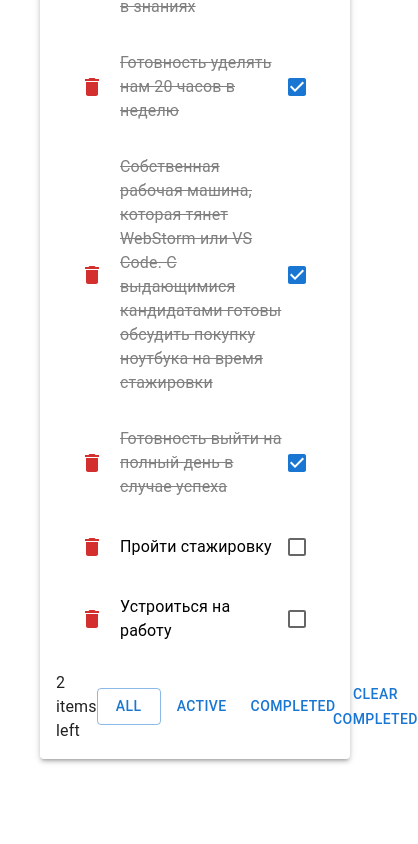
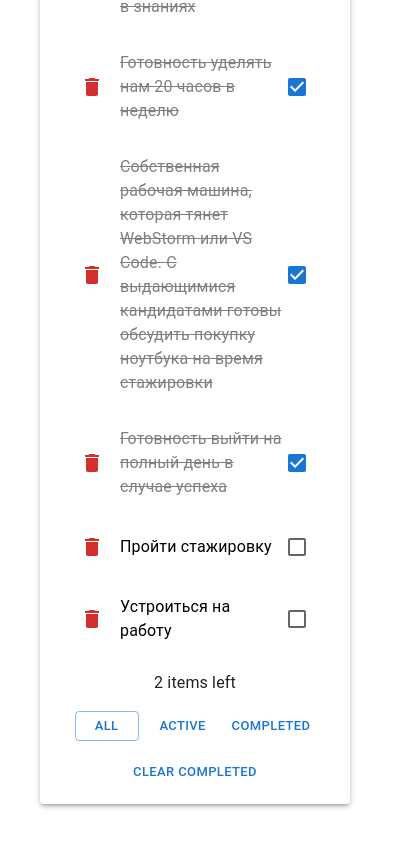
Before and after one commit to dr-daud/test-mindbox, a React (Vite) app: page / in a window 390 px wide. Shown: the part 846-1690 px from the top of the page, 418 px wide, since content can reach past the window. Before the commit the page ends 1645 px from the top, so only its background shows below. Built offline with nearby package versions, Linux system fonts and the light colour scheme.

Commit message:
adapted for mobile

```diff
--- a/src/App.tsx
+++ b/src/App.tsx
@@ -10,47 +10,44 @@ import { useState } from "react";
 
 import TasksList from "./components/TasksList";
 import TodoFooter from "./components/Footer";
-import type { TFilter } from "./types/types";
-import { TASKS } from "./constants/constants";
+import type { TFilter } from "./types";
+import { TASKS } from "./constants";
+import {
+	addTask,
+	toggleTask,
+	clearCompleted,
+	deleteTask,
+	filterTasks,
+	getRemainingCount,
+} from "./utils/taskUtils";
 
 const App = () => {
 	const [tasks, setTasks] = useState(TASKS);
 	const [filter, setFilter] = useState<TFilter>("all");
 	const [input, setInput] = useState("");
 
-	const addTask = () => {
-		if (input.trim()) {
-			setTasks([
-				{ id: Date.now(), text: input.trim(), completed: false },
-				...tasks,
-			]);
+	const handleAddTask = () => {
+		const newTasks = addTask(input, tasks);
+		if (newTasks !== tasks) {
+			setTasks(newTasks);
 			setInput("");
 		}
 	};
 
-	const toggleTask = (id: number) => {
-		setTasks(
-			tasks.map((task) =>
-				task.id === id ? { ...task, completed: !task.completed } : task
-			)
-		);
+	const handleToggleTask = (id: number) => {
+		setTasks(toggleTask(id, tasks));
 	};
 
-	const clearCompleted = () => {
-		setTasks(tasks.filter((task) => !task.completed));
+	const handleClearCompleted = () => {
+		setTasks(clearCompleted(tasks));
 	};
 
-	const deleteTask = (id: number) => {
-		setTasks(tasks.filter((task) => task.id !== id));
+	const handleDeleteTask = (id: number) => {
+		setTasks(deleteTask(id, tasks));
 	};
 
-	const filteredTasks = tasks.filter((task) => {
-		if (filter === "active") return !task.completed;
-		if (filter === "completed") return task.completed;
-		return true;
-	});
-
-	const remainingCount = tasks.filter((task) => !task.completed).length;
+	const filteredTasks = filterTasks(tasks, filter);
+	const remainingCount = getRemainingCount(tasks);
 
 	return (
 		<Box sx={{ maxWidth: 700, margin: "auto", padding: 4 }}>
@@ -74,15 +71,15 @@ const App = () => {
 					<Button
 						variant="contained"
 						sx={{ minWidth: "48px", padding: "6px 12px" }}
-						onClick={addTask}
+						onClick={handleAddTask}
 					>
 						add
 					</Button>
 				</Stack>
 				<TasksList
 					filteredTasks={filteredTasks}
-					toggleTask={toggleTask}
-					deleteTask={deleteTask}
+					toggleTask={handleToggleTask}
+					deleteTask={handleDeleteTask}
 					filter={filter}
 				/>
 
@@ -90,7 +87,7 @@ const App = () => {
 					remainingCount={remainingCount}
 					filter={filter}
 					setFilter={setFilter}
-					clearCompleted={clearCompleted}
+					clearCompleted={handleClearCompleted}
 					totalTasks={tasks.length}
 				/>
 			</Paper>
--- a/src/components/Footer.tsx
+++ b/src/components/Footer.tsx
@@ -1,6 +1,12 @@
-import { Stack, Button, Typography } from "@mui/material";
+import {
+	Stack,
+	Button,
+	Typography,
+	useTheme,
+	useMediaQuery,
+} from "@mui/material";
 
-import type { TFilter } from "../types/types";
+import type { TFilter } from "../types";
 
 interface Props {
 	remainingCount: number;
@@ -17,38 +23,60 @@ const TodoFooter = ({
 	clearCompleted,
 	totalTasks,
 }: Props) => {
+	const theme = useTheme();
+	const isMobile = useMediaQuery(theme.breakpoints.down("md"));
 	const completedCount = totalTasks - remainingCount;
 
 	return (
 		<Stack
-			direction="row"
+			direction={isMobile ? "column" : "row"}
 			justifyContent="space-between"
-			alignItems="center"
+			alignItems={isMobile ? "stretch" : "center"}
+			spacing={isMobile ? 2 : 0}
 			mt={2}
 		>
-			<Typography>{remainingCount} items left</Typography>
-			<Stack direction="row" spacing={1}>
+			<Typography align={isMobile ? "center" : "left"}>
+				{remainingCount} items left
+			</Typography>
+			<Stack
+				direction="row"
+				spacing={1}
+				justifyContent={isMobile ? "center" : "flex-start"}
+				sx={{
+					flexWrap: isMobile ? "wrap" : "nowrap",
+					gap: isMobile ? 0.5 : 1,
+				}}
+			>
 				<Button
 					variant={filter === "all" ? "outlined" : "text"}
 					onClick={() => setFilter("all")}
+					size={isMobile ? "small" : "medium"}
 				>
 					All
 				</Button>
 				<Button
 					variant={filter === "active" ? "outlined" : "text"}
 					onClick={() => setFilter("active")}
+					size={isMobile ? "small" : "medium"}
 				>
 					Active
 				</Button>
 				<Button
 					variant={filter === "completed" ? "outlined" : "text"}
 					onClick={() => setFilter("completed")}
+					size={isMobile ? "small" : "medium"}
 				>
 					Completed
 				</Button>
 			</Stack>
 			{completedCount > 0 && (
-				<Button onClick={clearCompleted}>Clear completed</Button>
+				<Button
+					onClick={clearCompleted}
+					size={isMobile ? "small" : "medium"}
+					sx={{ alignSelf: isMobile ? "center" : "flex-end" }}
+				>
+					Clear completed
+				</Button>
 			)}
 		</Stack>
 	);
--- a/src/components/TaskItem.tsx
+++ b/src/components/TaskItem.tsx
@@ -1,6 +1,6 @@
 import { ListItem, ListItemText, Checkbox, IconButton } from "@mui/material";
 import { Delete } from "@mui/icons-material";
-import type { TTask, TToggleTask } from "../types/types";
+import type { TTask, TToggleTask } from "../types";
 
 interface Props {
 	task: TTask;
--- a/src/components/TasksList.tsx
+++ b/src/components/TasksList.tsx
@@ -1,7 +1,7 @@
 import { Typography, Box, Stack } from "@mui/material";
 
 import TaskItem from "./TaskItem";
-import type { TFilter, TTask, TToggleTask } from "../types/types";
+import type { TFilter, TTask, TToggleTask } from "../types";
 
 interface Props {
 	filteredTasks: TTask[];
--- a/src/utils/taskUtils.ts
+++ b/src/utils/taskUtils.ts
@@ -1,4 +1,4 @@
-import type { TFilter, TTask } from "../types/types";
+import type { TFilter, TTask } from "../types";
 
 export const addTask = (input: string, tasks: TTask[]): TTask[] => {
 	const trimmedInput = input.trim();
@@ -53,7 +53,6 @@ export const hasCompletedTasks = (tasks: TTask[]): boolean => {
 	return tasks.some((task) => task.completed);
 };
 
-
 export const hasActiveTasks = (tasks: TTask[]): boolean => {
 	return tasks.some((task) => !task.completed);
 };
```
Also changed, not shown: src/constants.tsx (renamed from src/constants/constants.tsx), src/types.tsx (renamed from src/types/types.tsx), 1 other file (tests, documents, lock files or other folders). Lines whose indentation alone changed are shown as unchanged.
